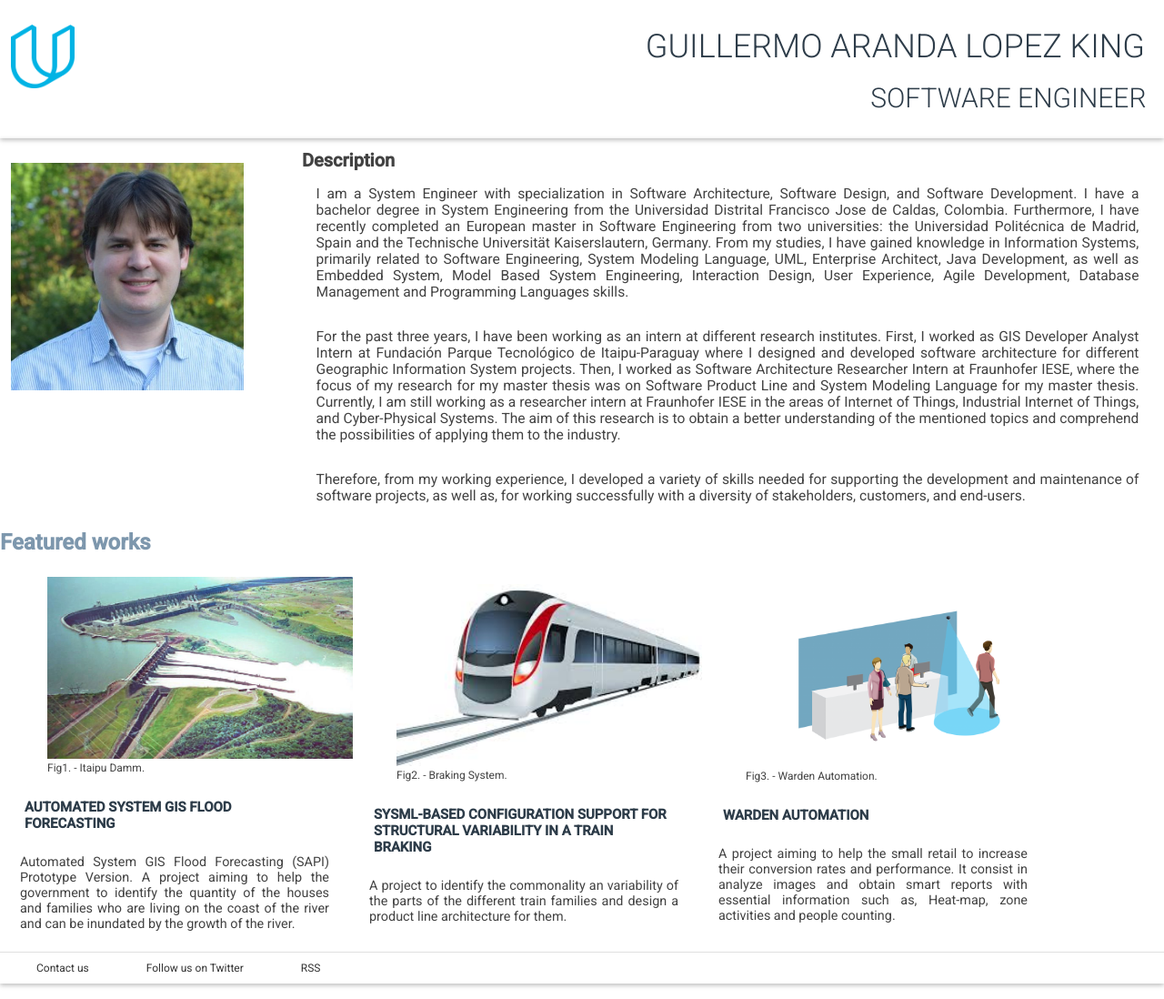
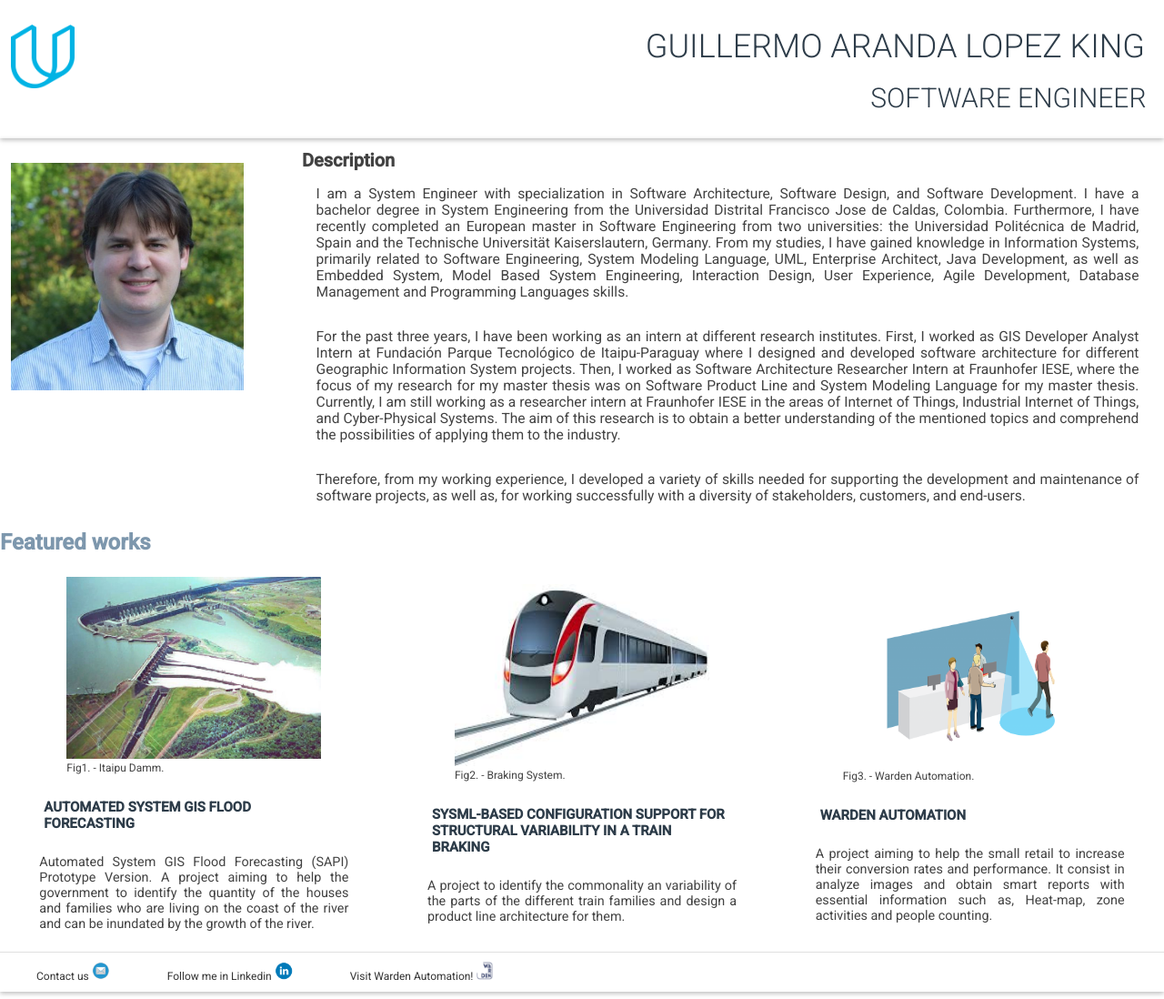
Before and after one commit to guillealk/portfolio_project, a plain HTML site: page index.html in a window 1280 px wide. Shown: the whole page at 91% size. Drawn offline with Linux system fonts and the light colour scheme.

Commit message:
update some changes

```diff
--- a/css/main.css
+++ b/css/main.css
@@ -6,6 +6,7 @@ body, html {
 }
 
 body {
+  margin:0 auto;
   font-family: Roboto;
   font-size: 12px;
   color: #424242;
@@ -130,7 +131,7 @@ h1 {
 .cover__image{
   float: left;
   height: 200px;
-  margin: auto;
+  margin: 0 auto;
   vertical-align: top;
   margin-top: 15px;
   width: 60%;
@@ -158,7 +159,7 @@ h1 {
   display: flex;
   flex-wrap: wrap;
   box-sizing: content-box;
-  margin: auto;
+  margin: 0 auto;
 }
 
 .projects__main{
@@ -175,7 +176,7 @@ h1 {
 }
 
 .projects__image{
-  margin: auto;
+  margin: 0 auto;
   height: 100px;
   align-content: center;
 }
@@ -201,12 +202,6 @@ h1 {
   padding: 1em;
 }
 
-.projects{
-  flex-direction: column;
-  align-items: center;
-
-}
-
 /*
  *
  * Footer
@@ -217,6 +212,7 @@ footer {
   border-top: 1px solid #E0E0E0;
   padding: 10px;
   width: 100%;
+  margin: 0 auto;
 }
 
 footer li {
@@ -229,6 +225,12 @@ footer a {
   color: #333;
   padding: 1.5em;
 
+}
+
+.footer_image{
+  width:20px;
+  height:20px;
+  border:0;
 }
 
 /*
@@ -308,9 +310,8 @@ footer a {
     margin: auto;
   }
   .projects{
-    flex-direction: row;
-    align-content: space-between;
-    margin: auto;
+    margin: 0 auto;
+    column-count: 2;
   }
 
   .projects__tittle{
@@ -325,7 +326,7 @@ footer a {
 
   .projects__image{
     height: 150px;
-    width: 120%;
+    width: 100%;
   }
 
 
@@ -345,19 +346,25 @@ footer a {
 
 @media screen and (min-width: 1000px) {
 
+.cover__image{
+    max-width: 60%;
+  }
 .projects__image{
     height: 200px;
   }
 
 .projects__SAPI{
-    width: 30%;
+   max-width: 30%;
+   margin: 0 auto;
 }
 
 .projects__Fraunhofer{
-    width: 30%;
+   max-width: 30%;
+   margin: 0 auto;
   }
 
 .projects__Warden{
-    width: 30%;
+   max-width: 30%;
+   margin: 0 auto;width: 30%;
  }
 }
--- a/index.html
+++ b/index.html
@@ -117,9 +117,17 @@
 
       <footer>
         <ul>
-          <li><a href="#">Contact us</a></li>
-          <li><a href="#">Follow us on Twitter</a></li>
-          <li><a href="#">RSS</a></li>
+          <li><a href="mailto:guillealk@gmail.com">Contact us
+
+              <img  class = "footer_image" src="img/mail.ico" alt="Email me">
+          </a></li>
+          <li><a href="https://www.linkedin.com/in/guillermoaranda/">Follow me in Linkedin
+
+              <img  class = "footer_image" src="img/linkedin.png" alt="Profile">
+          </a></li>
+          <li><a href="http://wardenautomation.com/">Visit Warden Automation!
+             <img class = "footer_image" src="img/warden_logo.png" alt="Warden">
+          </a></li>
         </ul>
       </footer>
     </main>
```
Also changed, not shown: img/linkedin.png (added), img/mail.ico (added), img/warden_logo.png (added).
